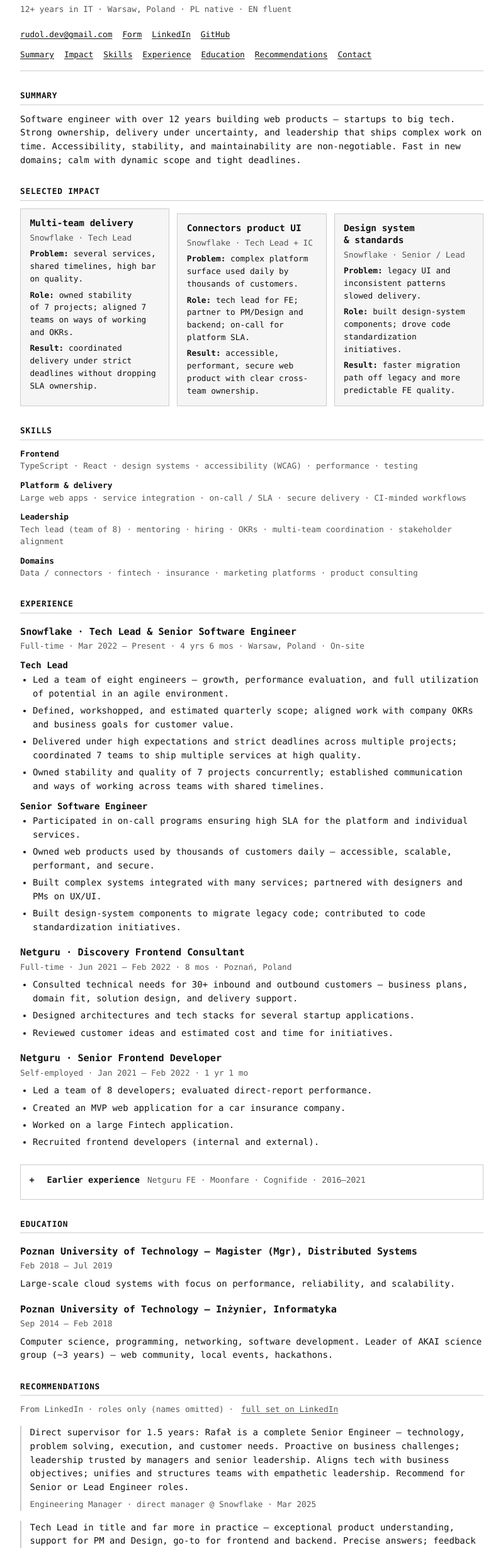
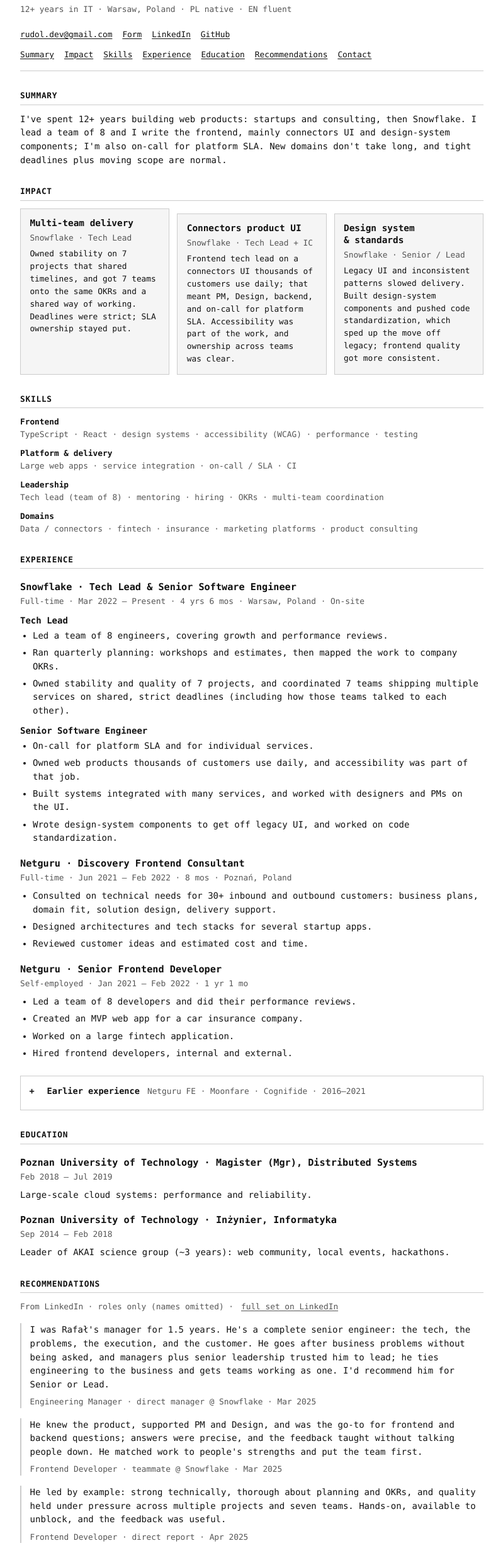
Before and after one commit to rrudol/cv, a plain HTML site: page www/index.html in a window 1280 px wide. Shown: the part 102-2560 px from the top of the page at 63% size, without its empty margins (240-1039 px from the left). Drawn offline with Linux system fonts and the light colour scheme.

Commit message:
wip: CV humanization unfinished Cursor work (pre-format 2026-09-13)
Amp-Thread-ID: https://ampcode.com/threads/T-01a08f8d-167c-744a-89a1-1bdab2bc9491
Co-authored-by: Amp <amp@ampcode.com>

```diff
--- a/www/index.html
+++ b/www/index.html
@@ -8,7 +8,7 @@
     <meta name="theme-color" content="#ffffff" media="(prefers-color-scheme: light)" />
     <meta
       name="description"
-      content="Rafał Rudol — Tech Lead &amp; Senior Software Engineer. TypeScript, React, multi-team delivery. Open to Tech Lead / Staff FE roles."
+      content="Rafał Rudol. Tech Lead and Senior Software Engineer. TypeScript, React, team of 8. Open to Tech Lead / Staff FE."
     />
     <meta name="author" content="Rafał Rudol" />
     <link rel="canonical" href="https://rudol.dev/" />
@@ -16,10 +16,10 @@
     <link rel="apple-touch-icon" href="./favicon.svg" />
 
     <meta property="og:site_name" content="Rafał Rudol" />
-    <meta property="og:title" content="Rafał Rudol — Tech Lead &amp; Senior Software Engineer" />
+    <meta property="og:title" content="Rafał Rudol · Tech Lead and Senior Software Engineer" />
     <meta
       property="og:description"
-      content="Tech Lead &amp; Senior Software Engineer. Web, TypeScript, multi-team delivery. Warsaw / remote EU."
+      content="Tech Lead and Senior Software Engineer. TypeScript, React. Warsaw / remote EU."
     />
     <meta property="og:type" content="profile" />
     <meta property="og:url" content="https://rudol.dev/" />
@@ -28,13 +28,13 @@
     <meta property="profile:last_name" content="Rudol" />
 
     <meta name="twitter:card" content="summary" />
-    <meta name="twitter:title" content="Rafał Rudol — Tech Lead &amp; Senior Software Engineer" />
+    <meta name="twitter:title" content="Rafał Rudol · Tech Lead and Senior Software Engineer" />
     <meta
       name="twitter:description"
-      content="Tech Lead &amp; Senior Software Engineer. Web, TypeScript, multi-team delivery."
+      content="Tech Lead and Senior Software Engineer. TypeScript, React, team of 8."
     />
 
-    <title>Rafał Rudol — Tech Lead &amp; Senior Software Engineer</title>
+    <title>Rafał Rudol · Tech Lead and Senior Software Engineer</title>
     <link rel="stylesheet" href="./reset.css" />
     <link rel="stylesheet" href="./style.css" />
 
@@ -96,63 +96,43 @@
       <section id="summary">
         <h2>Summary</h2>
         <p>
-          Software engineer with over <span data-years-it>…</span> years building
-          web products — startups to big tech. Strong ownership, delivery under
-          uncertainty, and leadership that ships complex work on time.
-          Accessibility, stability, and maintainability are non‑negotiable. Fast
-          in new domains; calm with dynamic scope and tight deadlines.
+          I've spent <span data-years-it>…</span>+ years building web products:
+          startups and consulting, then Snowflake. I lead a team of 8 and I
+          write the frontend, mainly connectors UI and design-system
+          components; I'm also on-call for platform SLA. New domains don't take
+          long, and tight deadlines plus moving scope are normal.
         </p>
       </section>
 
       <section id="impact">
-        <h2>Selected impact</h2>
+        <h2>Impact</h2>
         <div class="impact-grid">
           <article class="impact-card">
             <h3>Multi-team delivery</h3>
             <p class="meta">Snowflake · Tech Lead</p>
             <p>
-              <strong>Problem:</strong> several services, shared timelines, high
-              bar on quality.
-            </p>
-            <p>
-              <strong>Role:</strong> owned stability of 7 projects; aligned 7
-              teams on ways of working and OKRs.
-            </p>
-            <p>
-              <strong>Result:</strong> coordinated delivery under strict
-              deadlines without dropping SLA ownership.
+              Owned stability on 7 projects that shared timelines, and got 7
+              teams onto the same OKRs and a shared way of working. Deadlines
+              were strict; SLA ownership stayed put.
             </p>
           </article>
           <article class="impact-card">
             <h3>Connectors product UI</h3>
             <p class="meta">Snowflake · Tech Lead + IC</p>
             <p>
-              <strong>Problem:</strong> complex platform surface used daily by
-              thousands of customers.
-            </p>
-            <p>
-              <strong>Role:</strong> tech lead for FE; partner to PM/Design and
-              backend; on-call for platform SLA.
-            </p>
-            <p>
-              <strong>Result:</strong> accessible, performant, secure web
-              product with clear cross-team ownership.
+              Frontend tech lead on a connectors UI thousands of customers use
+              daily; that meant PM, Design, backend, and on-call for platform
+              SLA. Accessibility was part of the work, and ownership across
+              teams was clear.
             </p>
           </article>
           <article class="impact-card">
             <h3>Design system &amp; standards</h3>
             <p class="meta">Snowflake · Senior / Lead</p>
             <p>
-              <strong>Problem:</strong> legacy UI and inconsistent patterns
-              slowed delivery.
-            </p>
-            <p>
-              <strong>Role:</strong> built design-system components; drove code
-              standardization initiatives.
-            </p>
-            <p>
-              <strong>Result:</strong> faster migration path off legacy and more
-              predictable FE quality.
+              Legacy UI and inconsistent patterns slowed delivery. Built
+              design-system components and pushed code standardization, which
+              sped up the move off legacy; frontend quality got more consistent.
             </p>
           </article>
         </div>
@@ -171,15 +151,14 @@
           <div>
             <dt>Platform &amp; delivery</dt>
             <dd>
-              Large web apps · service integration · on-call / SLA · secure
-              delivery · CI-minded workflows
+              Large web apps · service integration · on-call / SLA · CI
             </dd>
           </div>
           <div>
             <dt>Leadership</dt>
             <dd>
               Tech lead (team of 8) · mentoring · hiring · OKRs · multi-team
-              coordination · stakeholder alignment
+              coordination
             </dd>
           </div>
           <div>
@@ -207,41 +186,35 @@
           <h4>Tech Lead</h4>
           <ul>
             <li>
-              Led a team of eight engineers — growth, performance evaluation, and
-              full utilization of potential in an agile environment.
+              Led a team of 8 engineers, covering growth and performance reviews.
             </li>
             <li>
-              Defined, workshopped, and estimated quarterly scope; aligned work
-              with company OKRs and business goals for customer value.
+              Ran quarterly planning: workshops and estimates, then mapped the
+              work to company OKRs.
             </li>
             <li>
-              Delivered under high expectations and strict deadlines across
-              multiple projects; coordinated 7 teams to ship multiple services at
-              high quality.
-            </li>
-            <li>
-              Owned stability and quality of 7 projects concurrently; established
-              communication and ways of working across teams with shared timelines.
+              Owned stability and quality of 7 projects, and coordinated 7
+              teams shipping multiple services on shared, strict deadlines
+              (including how those teams talked to each other).
             </li>
           </ul>
 
           <h4>Senior Software Engineer</h4>
           <ul>
             <li>
-              Participated in on-call programs ensuring high SLA for the platform
-              and individual services.
+              On-call for platform SLA and for individual services.
             </li>
             <li>
-              Owned web products used by thousands of customers daily —
-              accessible, scalable, performant, and secure.
+              Owned web products thousands of customers use daily, and
+              accessibility was part of that job.
             </li>
             <li>
-              Built complex systems integrated with many services; partnered with
-              designers and PMs on UX/UI.
+              Built systems integrated with many services, and worked with
+              designers and PMs on the UI.
             </li>
             <li>
-              Built design-system components to migrate legacy code; contributed
-              to code standardization initiatives.
+              Wrote design-system components to get off legacy UI, and worked
+              on code standardization.
             </li>
           </ul>
         </article>
@@ -257,15 +230,15 @@
           </p>
           <ul>
             <li>
-              Consulted technical needs for 30+ inbound and outbound customers —
-              business plans, domain fit, solution design, and delivery support.
+              Consulted on technical needs for 30+ inbound and outbound
+              customers: business plans, domain fit, solution design, delivery
+              support.
             </li>
             <li>
-              Designed architectures and tech stacks for several startup
-              applications.
+              Designed architectures and tech stacks for several startup apps.
             </li>
             <li>
-              Reviewed customer ideas and estimated cost and time for initiatives.
+              Reviewed customer ideas and estimated cost and time.
             </li>
           </ul>
         </article>
@@ -279,10 +252,10 @@
             <span data-tenure data-start="2021-01" data-end="2022-02" aria-hidden="true"></span>
           </p>
           <ul>
-            <li>Led a team of 8 developers; evaluated direct-report performance.</li>
-            <li>Created an MVP web application for a car insurance company.</li>
-            <li>Worked on a large Fintech application.</li>
-            <li>Recruited frontend developers (internal and external).</li>
+            <li>Led a team of 8 developers and did their performance reviews.</li>
+            <li>Created an MVP web app for a car insurance company.</li>
+            <li>Worked on a large fintech application.</li>
+            <li>Hired frontend developers, internal and external.</li>
           </ul>
         </article>
 
@@ -317,12 +290,8 @@
             </p>
             <ul>
               <li>
-                Frontend delivery for a private-markets / alternative investments
-                platform.
-              </li>
-              <li>
-                Collaborated with product and design on investor-facing web
-                experiences.
+                Frontend for a private-markets / alternative investments
+                platform, working with product and design on the investor web UI.
               </li>
             </ul>
           </article>
@@ -345,18 +314,17 @@
               (study / freelance breaks)
             </p>
             <ul>
-              <li>Led frontend team on a marketing web application project.</li>
+              <li>Led the frontend team on a marketing web application.</li>
               <li>
-                Built marketing websites and apps for multinational enterprises
+                Built marketing websites and apps for multinational companies
                 (automotive, consumer goods, telecommunications).
               </li>
               <li>
-                Business development: rapid, highly customizable campaign sites and
-                PoCs.
+                Business development: fast campaign sites and PoCs.
               </li>
               <li>
-                Private banking marketing needs; sports championship website
-                end-to-end.
+                Private banking marketing work, plus a sports championship
+                website end to end.
               </li>
             </ul>
           </article>
@@ -367,27 +335,25 @@
         <h2>Education</h2>
 
         <article>
-          <h3>Poznan University of Technology — Magister (Mgr), Distributed Systems</h3>
+          <h3>Poznan University of Technology · Magister (Mgr), Distributed Systems</h3>
           <p class="meta">
             <time datetime="2018-02">Feb 2018</time> –
             <time datetime="2019-07">Jul 2019</time>
           </p>
           <p>
-            Large-scale cloud systems with focus on performance, reliability, and
-            scalability.
+            Large-scale cloud systems: performance and reliability.
           </p>
         </article>
 
         <article>
-          <h3>Poznan University of Technology — Inżynier, Informatyka</h3>
+          <h3>Poznan University of Technology · Inżynier, Informatyka</h3>
           <p class="meta">
             <time datetime="2014-09">Sep 2014</time> –
             <time datetime="2018-02">Feb 2018</time>
           </p>
           <p>
-            Computer science, programming, networking, software development.
-            Leader of AKAI science group (~3 years) — web community, local events,
-            hackathons.
+            Leader of AKAI science group (~3 years): web community, local
+            events, hackathons.
           </p>
         </article>
       </section>
@@ -402,33 +368,32 @@
         <div class="recs">
           <blockquote>
             <p>
-              Direct supervisor for 1.5 years: Rafał is a complete Senior Engineer
-              — technology, problem solving, execution, and customer needs.
-              Proactive on business challenges; leadership trusted by managers and
-              senior leadership. Aligns tech with business objectives; unifies and
-              structures teams with empathetic leadership. Recommend for Senior or
-              Lead Engineer roles.
+              I was Rafał's manager for 1.5 years. He's a complete senior
+              engineer: the tech, the problems, the execution, and the customer.
+              He goes after business problems without being asked, and managers
+              plus senior leadership trusted him to lead; he ties engineering to
+              the business and gets teams working as one. I'd recommend him for
+              Senior or Lead.
             </p>
             <footer>Engineering Manager · direct manager @ Snowflake · Mar 2025</footer>
           </blockquote>
 
           <blockquote>
             <p>
-              Tech Lead in title and far more in practice — exceptional product
-              understanding, support for PM and Design, go-to for frontend and
-              backend. Precise answers; feedback that taught without demoralizing;
-              tasks matched to people’s strengths. Put the team first. Highly
-              recommend for leadership, technical depth, and mentorship.
+              He knew the product, supported PM and Design, and was the go-to
+              for frontend and backend questions; answers were precise, and the
+              feedback taught without talking people down. He matched work to
+              people's strengths and put the team first.
             </p>
             <footer>Frontend Developer · teammate @ Snowflake · Mar 2025</footer>
           </blockquote>
 
           <blockquote>
             <p>
-              Led by example — deep technical expertise with real leadership.
-              Thorough planning, OKR alignment, quality under pressure across
-              multiple projects and seven teams. Hands-on, available to unblock;
-              thoughtful feedback. Strong leader, talented engineer.
+              He led by example: strong technically, thorough about planning
+              and OKRs, and quality held under pressure across multiple projects
+              and seven teams. Hands-on, available to unblock, and the feedback
+              was useful.
             </p>
             <footer>Frontend Developer · direct report · Apr 2025</footer>
           </blockquote>
```
Also changed, not shown: www/thanks.html (+4 -4 lines), 1 other file.
